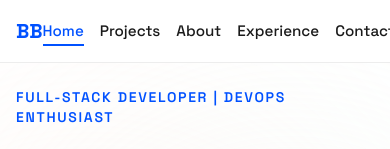
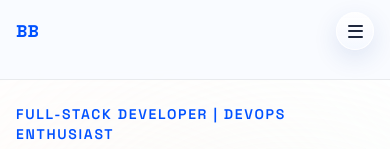
Before and after one commit to Billy272/Portfolio, a Next.js app: page / in a window 390 px wide. Shown: the top 149 px of the page. Built offline with nearby package versions, Linux system fonts and the light colour scheme.

Commit message:
feat: add responsive navigation toggle and update styles

```diff
--- a/app/globals.css
+++ b/app/globals.css
@@ -749,6 +749,10 @@ a {
   gap: 0.5rem;
 }
 
+.nav-toggle {
+  display: none;
+}
+
 .nav-links {
   display: flex;
   gap: 2rem;
@@ -824,9 +828,147 @@ a {
 }
 
 @media (max-width: 768px) {
+  .nav-bar {
+    padding-top: env(safe-area-inset-top);
+    background-color: rgba(248, 250, 255, 0.78);
+    backdrop-filter: saturate(180%) blur(16px);
+    -webkit-backdrop-filter: saturate(180%) blur(16px);
+  }
+
+  .nav-container {
+    flex-wrap: wrap;
+    align-items: center;
+    gap: 0.75rem;
+    padding: 0.78rem 1rem 0.9rem;
+  }
+
+  .nav-logo {
+    font-size: 1.06rem;
+    font-weight: 650;
+    letter-spacing: 0.01em;
+  }
+
+  .nav-toggle {
+    margin-left: auto;
+    width: 2.35rem;
+    height: 2.35rem;
+    border: 1px solid rgba(255, 255, 255, 0.9);
+    border-radius: 999px;
+    background: linear-gradient(180deg, rgba(255, 255, 255, 0.94), rgba(245, 248, 255, 0.9));
+    display: inline-flex;
+    flex-direction: column;
+    align-items: center;
+    justify-content: center;
+    gap: 0.24rem;
+    cursor: pointer;
+    box-shadow: 0 8px 24px rgba(31, 70, 160, 0.13);
+    transition: background-color 0.2s ease, transform 0.2s ease, box-shadow 0.2s ease;
+  }
+
+  .nav-toggle:active {
+    transform: scale(0.96);
+  }
+
+  .nav-toggle span {
+    width: 0.95rem;
+    height: 1.8px;
+    background: #1e273d;
+    border-radius: 999px;
+    transition: transform 0.24s ease, opacity 0.2s ease;
+  }
+
+  .nav-toggle.open span:nth-child(1) {
+    transform: translateY(5px) rotate(45deg);
+  }
+
+  .nav-toggle.open span:nth-child(2) {
+    opacity: 0;
+  }
+
+  .nav-toggle.open span:nth-child(3) {
+    transform: translateY(-5px) rotate(-45deg);
+  }
+
   .nav-links {
-    gap: 1rem;
-    font-size: 0.85rem;
+    width: 100%;
+    flex-direction: column;
+    gap: 0.34rem;
+    margin-top: 0.16rem;
+    padding: 0;
+    max-height: 0;
+    opacity: 0;
+    overflow: hidden;
+    pointer-events: none;
+    transform: translateY(-12px) scale(0.98);
+    filter: blur(2px);
+    border: 0 solid transparent;
+    border-radius: 18px;
+    background: transparent;
+    box-shadow: none;
+    transform-origin: top center;
+    transition: max-height 0.34s cubic-bezier(0.2, 0.9, 0.25, 1), opacity 0.24s ease, transform 0.3s cubic-bezier(0.2, 0.9, 0.25, 1), padding 0.24s ease, border-width 0.24s ease, filter 0.22s ease;
+  }
+
+  .nav-links.mobile-open {
+    padding: 0.5rem;
+    max-height: 20rem;
+    opacity: 1;
+    pointer-events: auto;
+    transform: translateY(0) scale(1);
+    filter: blur(0);
+    border: 1px solid rgba(255, 255, 255, 0.88);
+    background: linear-gradient(180deg, rgba(255, 255, 255, 0.95) 0%, rgba(243, 247, 255, 0.92) 100%);
+    box-shadow: 0 12px 32px rgba(24, 58, 140, 0.12);
+    backdrop-filter: blur(12px);
+    -webkit-backdrop-filter: blur(12px);
+  }
+
+  .nav-links li {
+    min-width: 0;
+  }
+
+  .nav-links a {
+    display: block;
+    width: 100%;
+    text-align: left;
+    font-size: 0.88rem;
+    font-weight: 560;
+    border-radius: 12px;
+    padding: 0.66rem 0.8rem;
+    border: 1px solid rgba(0, 0, 0, 0.03);
+    background: rgba(255, 255, 255, 0.58);
+    color: #1f2b47;
+    transition: background-color 0.18s ease, color 0.18s ease, transform 0.12s ease;
+  }
+
+  .nav-links a.active {
+    background: #ebf1ff;
+    color: #214ea8;
+    border-color: rgba(50, 90, 190, 0.18);
+    box-shadow: inset 0 0 0 1px rgba(255, 255, 255, 0.65);
+    border-bottom: none;
+    padding-bottom: 0.66rem;
+  }
+
+  .nav-links a:hover {
+    background: #f4f7ff;
+    color: #214ea8;
+  }
+
+  .nav-links a:active {
+    transform: scale(0.985);
+    background: #e7eefc;
+  }
+
+  .nav-links a.active::after {
+    content: '';
+    float: right;
+    width: 0.38rem;
+    height: 0.38rem;
+    margin-top: 0.4rem;
+    border-radius: 999px;
+    color: white;
+    background: #2d61cf;
   }
 
   .footer-content {
@@ -834,3 +976,12 @@ a {
     gap: 1.5rem;
   }
 }
+
+@media (prefers-reduced-motion: reduce) {
+  .nav-toggle,
+  .nav-toggle span,
+  .nav-links,
+  .nav-links a {
+    transition: none !important;
+  }
+}
--- a/components/Navigation.tsx
+++ b/components/Navigation.tsx
@@ -2,9 +2,15 @@
 
 import Link from 'next/link';
 import { usePathname } from 'next/navigation';
+import { useEffect, useState } from 'react';
 
 export default function Navigation() {
   const pathname = usePathname();
+  const [isMenuOpen, setIsMenuOpen] = useState(false);
+
+  useEffect(() => {
+    setIsMenuOpen(false);
+  }, [pathname]);
 
   const isActive = (path: string) => pathname === path;
 
@@ -14,7 +20,22 @@ export default function Navigation() {
         <Link href="/" className="nav-logo">
           BB
         </Link>
-        <ul className="nav-links">
+        <button
+          type="button"
+          className={`nav-toggle ${isMenuOpen ? 'open' : ''}`}
+          aria-label="Toggle navigation menu"
+          aria-expanded={isMenuOpen}
+          aria-controls="primary-navigation"
+          onClick={() => setIsMenuOpen((prev) => !prev)}
+        >
+          <span />
+          <span />
+          <span />
+        </button>
+        <ul
+          id="primary-navigation"
+          className={`nav-links ${isMenuOpen ? 'mobile-open' : ''}`}
+        >
           <li>
             <Link
               href="/"
```
